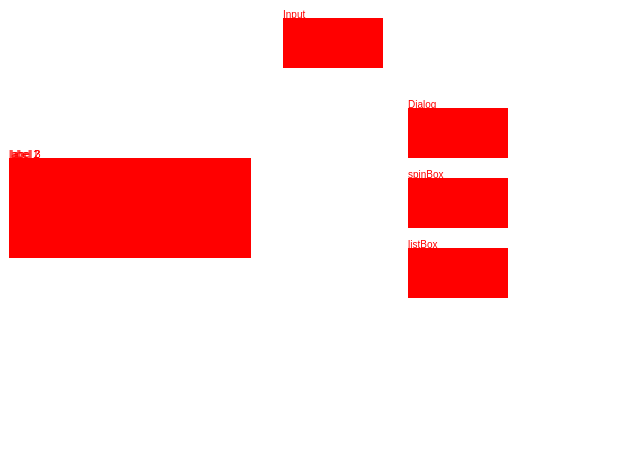
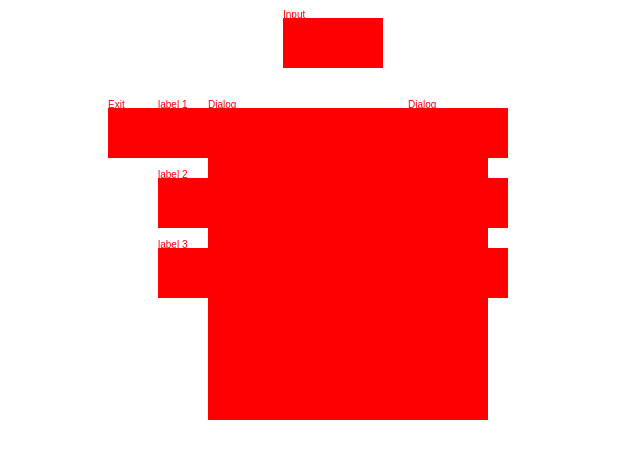
Before and after one commit to idea4good/GuiLitePreviewer, a website: page src/preview.html in a window 1280 px wide. Shown: the whole page, without its empty margins (0-640 px from the left). Drawn offline with Linux system fonts and the light colour scheme.

Commit message:
support full uicode.cpp

```diff
--- a/src/preview.html
+++ b/src/preview.html
@@ -17,16 +17,17 @@ function draw_single_widget(context, str, rect){
 
 function draw_widgets(context, widgets){
     for( var i = 0; i < widgets.length; i++){
-        rect = widgets[i].match(/[^A-Za-z_]\d+/g);
-        string = "null"
-        strings = widgets[i].match(/".*"/g);
-        if(strings.length != 1){
-            console.log('Invalid strings' + strings.length.toString() + ':' + strings.toString());
+        widget_name = widgets[i].match(/".*"/g);
+        if(widget_name.length != 1){
+            console.log('Invalid widget_name' + ':' + widget_name.toString());
         }else{
-            string = strings[0].replace(/"/g,'');//remove "
+            widget_name = widget_name[0].replace(/"/g,'');//remove "
         }
-        console.log(string.toString() + rect.toString());
-        draw_single_widget(context, string, rect)
+
+        widget_without_name = widgets[i].replace(/".*"/g, '');//Remove widget name for rect
+        rect = widget_without_name.match(/[^A-Za-z_]\d+/g);
+        console.log(widget_name.toString() + rect.toString());
+        draw_single_widget(context, widget_name, rect)
     }
 }
 
@@ -37,14 +38,143 @@ function search_widgets(tree){
 }
 
 function search_trees(source){
-    var trees = source.match(/WND_TREE[\s\S]*};$/g);
+    var trees = source.match(/WND_TREE[\s\S]*};$/mg);
     console.log(trees.length.toString() + ':' + trees.toString());
     return trees;
 }
 
     const canvas = document.getElementById('screen');
     const context = canvas.getContext('2d');
-    var source_code = `WND_TREE s_main_widgets[] =
+    var source_code = `#include "core_include/api.h"
+#include "core_include/rect.h"
+#include "core_include/surface.h"
+#include "core_include/resource.h"
+#include "core_include/display.h"
+#include "core_include/cmd_target.h"
+#include "core_include/wnd.h"
+#include "core_include/theme.h"
+
+#include "widgets_include/label.h"
+#include "widgets_include/button.h"
+#include "widgets_include/spinbox.h"
+#include "widgets_include/list_box.h"
+#include "widgets_include/edit.h"
+#include "widgets_include/dialog.h"
+
+#include <stdio.h>
+
+#define UI_WIDTH 680
+#define UI_HEIGHT 512
+
+enum WND_ID
+{
+	ID_ROOT = 1,
+	ID_LABEL_1,
+	ID_LABEL_2,
+	ID_LABEL_3,
+	ID_BUTTON,
+	ID_SPIN_BOX,
+	ID_LIST_BOX,
+	ID_EDIT,
+	ID_DIALOG,
+	ID_EXIT_BUTTON
+};
+
+static c_display* s_display;
+static char str[16];
+class c_my_ui : public c_wnd
+{
+	virtual c_wnd* clone() { return new c_my_ui(); }
+	virtual void on_init_children()
+	{
+		c_list_box  *list_box = (c_list_box*)get_wnd_ptr(ID_LIST_BOX);
+		list_box->clear_item();
+		list_box->add_item((char*)"Item 0");
+		list_box->add_item((char*)"Item 1");
+		list_box->add_item((char*)"Item 2");
+		list_box->select_item(0);
+
+		c_spin_box  *spin_box = (c_spin_box*)get_wnd_ptr(ID_SPIN_BOX);
+		spin_box->set_max_min(9, 0);
+		spin_box->set_step(1);
+		spin_box->set_value(5);
+	}
+	virtual void on_paint(void)
+	{
+		m_surface->draw_rect(0, 0, UI_WIDTH - 1, UI_HEIGHT - 1, GL_RGB(0, 255, 0), Z_ORDER_LEVEL_0);
+		m_surface->draw_rect(2, 2, UI_WIDTH - 3, UI_HEIGHT - 3, GL_RGB(0, 255, 0), Z_ORDER_LEVEL_0);
+	};
+	void on_button_clicked(unsigned int ctrl_id)
+	{
+		static int s_cnt;
+		sprintf(str, "%d click", ++s_cnt);
+		c_label* label = (c_label*)get_wnd_ptr(ID_LABEL_1);
+		label->set_str(str);
+		label->show_window();
+
+		c_dialog::open_dialog((c_dialog*)get_wnd_ptr(ID_DIALOG));
+	}
+	void on_spinbox_confirm(unsigned int ctrl_id, int value)
+	{
+		sprintf(str, "choose %d", value);
+		c_label* label = (c_label*)get_wnd_ptr(ID_LABEL_2);
+		label->set_str(str);
+		label->show_window();
+	}
+	void on_spinbox_change(unsigned int ctrl_id, int value)
+	{
+		c_label* label = (c_label*)get_wnd_ptr(ID_LABEL_2);
+		label->set_str("change");
+		label->show_window();
+	}
+	void on_listbox_confirm(unsigned int ctrl_id, int value)
+	{
+		sprintf(str, "choose %d", value);
+		c_label* label = (c_label*)get_wnd_ptr(ID_LABEL_3);
+		label->set_str(str);
+		label->show_window();
+	}
+	GL_DECLARE_MESSAGE_MAP()//delcare message
+};
+
+GL_BEGIN_MESSAGE_MAP(c_my_ui)
+ON_GL_BN_CLICKED(ID_BUTTON, c_my_ui::on_button_clicked)
+ON_SPIN_CONFIRM(ID_SPIN_BOX, c_my_ui::on_spinbox_confirm)
+ON_SPIN_CHANGE(ID_SPIN_BOX, c_my_ui::on_spinbox_change)
+ON_LIST_CONFIRM(ID_LIST_BOX, c_my_ui::on_listbox_confirm)
+GL_END_MESSAGE_MAP()
+
+class c_my_dialog : public c_dialog
+{
+	virtual c_wnd* clone() { return new c_my_dialog(); }
+	void on_button_clicked(unsigned int ctrl_id)
+	{
+		c_dialog::close_dialog(m_surface);
+	}
+	GL_DECLARE_MESSAGE_MAP()//delcare message
+};
+
+GL_BEGIN_MESSAGE_MAP(c_my_dialog)
+ON_GL_BN_CLICKED(ID_EXIT_BUTTON, c_my_dialog::on_button_clicked)
+GL_END_MESSAGE_MAP()
+
+// Layout Widgets
+static c_my_ui s_my_ui;
+static c_label s_label_1, s_label_2, s_label_3;
+static c_button s_button;
+static c_spin_box s_spin_box;
+static c_list_box s_list_box;
+static c_edit s_edit;
+static c_my_dialog s_my_dialog;
+
+static c_button s_exit_button;
+WND_TREE s_dialog_widgets[] =
+{
+	{ &s_exit_button,	ID_EXIT_BUTTON,	"Exit",	100, 100, 100, 50},
+	{NULL, 0 , 0, 0, 0, 0, 0}
+};
+
+WND_TREE s_main_widgets[] =
 {
 	{ &s_edit,		ID_EDIT,	"Input",	275, 10, 100, 50},
 
@@ -56,8 +186,59 @@ function search_trees(source){
 	{ &s_spin_box,	ID_SPIN_BOX,"spinBox",	400, 170, 100, 50},
 	{ &s_list_box,	ID_LIST_BOX,"listBox",	400, 240, 100, 50},
 
+	{ &s_my_dialog,	ID_DIALOG,	"Dialog",	200, 100, 280, 312, s_dialog_widgets},
 	{NULL, 0 , 0, 0, 0, 0, 0}
-};`;
+};
+
+// Create GUI
+extern const FONT_INFO Consolas_24B;
+void load_resource()
+{
+	c_theme::add_font(FONT_DEFAULT, &Consolas_24B);
+	//for button
+	c_theme::add_color(COLOR_WND_FONT, GL_RGB(1, 184, 170));
+	c_theme::add_color(COLOR_WND_NORMAL, GL_RGB(59, 75, 94));
+	c_theme::add_color(COLOR_WND_PUSHED, GL_RGB(33, 42, 53));
+	c_theme::add_color(COLOR_WND_FOCUS, GL_RGB(33, 42, 53));
+	c_theme::add_color(COLOR_WND_BORDER, GL_RGB(46, 59, 73));
+}
+
+void create_ui(void* phy_fb, int screen_width, int screen_height, int color_bytes) {
+	load_resource();
+
+	s_display = new c_display(phy_fb, screen_width, screen_height, UI_WIDTH, UI_HEIGHT, color_bytes, 1, NULL);
+	c_surface* s_surface = s_display->alloc_surface((void*)1, Z_ORDER_LEVEL_2);
+	s_surface->set_active(true);
+
+	s_my_ui.set_surface(s_surface);
+	s_my_ui.connect(NULL, ID_ROOT, 0, 0, 0, UI_WIDTH, UI_HEIGHT, s_main_widgets);
+	s_my_ui.show_window();
+
+	while(1)
+	{
+		thread_sleep(10000);
+	}
+}
+
+//////////////////////// interface for all platform ////////////////////////
+void startHelloWidgets(void* phy_fb, int width, int height, int color_bytes) {
+	create_ui(phy_fb, width, height, color_bytes);
+}
+
+void sendTouch2HelloWidgets(int x, int y, bool is_down)
+{
+	is_down ? s_my_ui.on_touch(x, y, TOUCH_DOWN) : s_my_ui.on_touch(x, y, TOUCH_UP);
+}
+
+void* getUiOfHelloWidgets(int* width, int* height, bool force_update)
+{
+	return s_display->get_updated_fb(width, height, force_update);
+}
+
+int captureUiOfHelloWidgets()
+{
+	return s_display->snap_shot("snap_short.bmp");
+}`;
 
     var trees = search_trees(source_code);
     for( var i = 0; i < trees.length; i++){
```
Also changed, not shown: src/extension.ts (+12 -10 lines).
